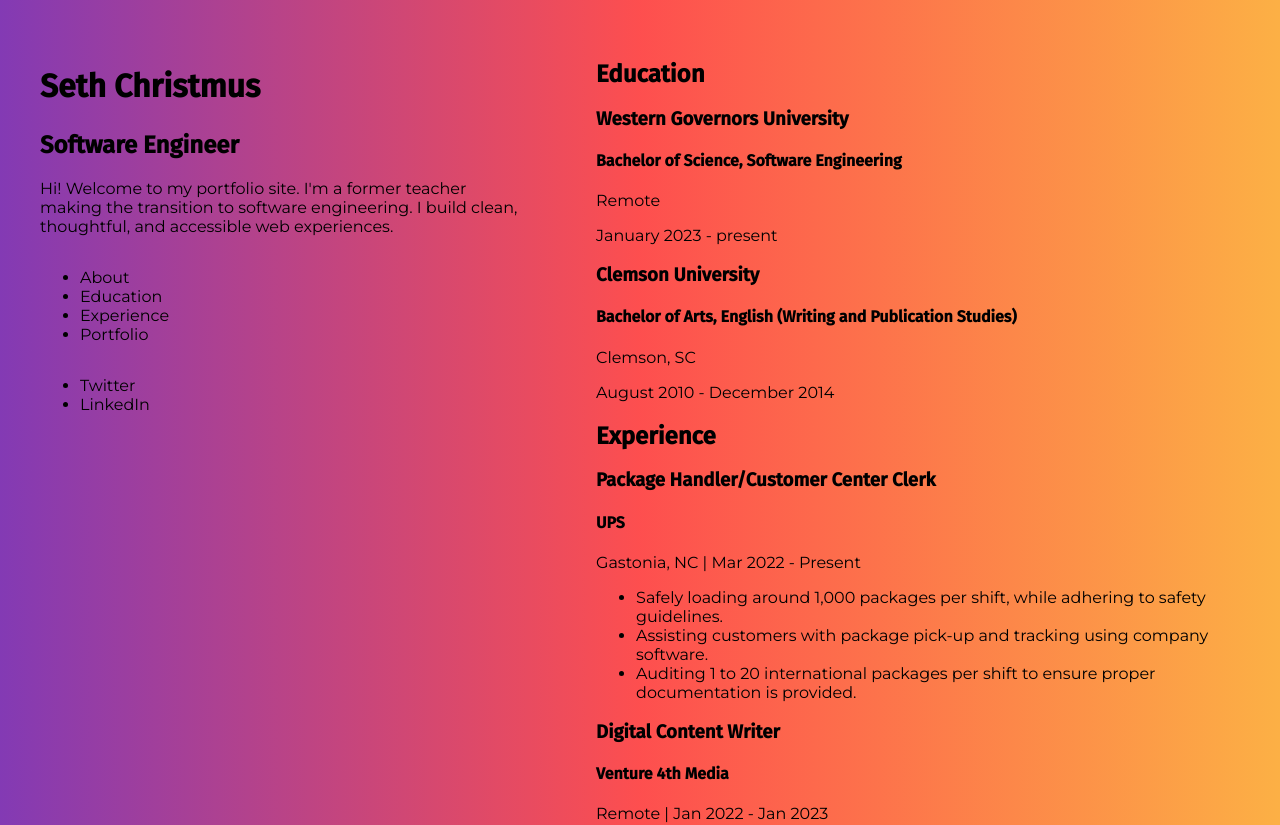
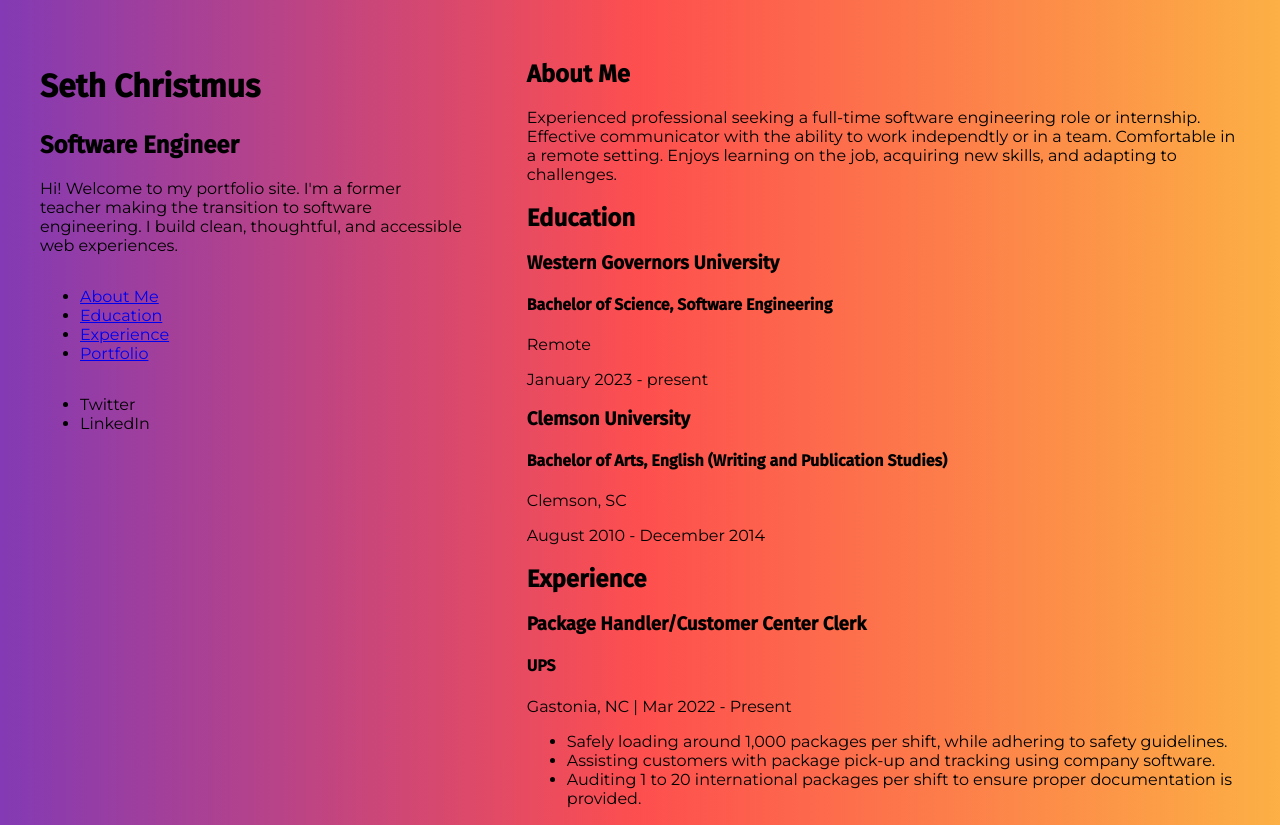
Before and after one commit to groovinflannel/portfolio2024, an Angular app: page / in a window 1280 px wide. Shown: the top 825 px of the page. Built offline with nearby package versions, Linux system fonts and the light colour scheme.

Commit message:
about component added; navigation menu links modified to go to relevant page sections

```diff
--- /dev/null
+++ b/src/app/about/about.component.html
@@ -0,0 +1,8 @@
+<h2 id="about">About Me</h2>
+<section>
+    <p>Experienced professional seeking a full-time software engineering role or
+        internship. Effective communicator with the ability to work independtly or in
+        a team. Comfortable in a remote setting. Enjoys learning on the job, acquiring
+        new skills, and adapting to challenges.
+    </p>
+</section>
--- a/src/app/app.component.html
+++ b/src/app/app.component.html
@@ -3,6 +3,9 @@
     <app-home></app-home>
   </header>
   <main id="content">
+    <section>
+      <app-about></app-about>
+    </section>
     <section>
       <app-education></app-education>
     </section>
--- a/src/app/app.module.ts
+++ b/src/app/app.module.ts
@@ -6,6 +6,7 @@ import { HomeComponent } from './home/home.component';
 import { EducationComponent } from './education/education.component';
 import { ExperienceComponent } from './experience/experience.component';
 import { PortfolioComponent } from './portfolio/portfolio.component';
+import { AboutComponent } from './about/about.component';
 
 @NgModule({
   declarations: [
@@ -13,7 +14,8 @@ import { PortfolioComponent } from './portfolio/portfolio.component';
     HomeComponent,
     EducationComponent,
     ExperienceComponent,
-    PortfolioComponent
+    PortfolioComponent,
+    AboutComponent
   ],
   imports: [
     BrowserModule
--- a/src/app/education/education.component.html
+++ b/src/app/education/education.component.html
@@ -1,4 +1,4 @@
-<h2>Education</h2>
+<h2 id="education">Education</h2>
 <section>
     <h3>Western Governors University</h3>
     <h4>Bachelor of Science, Software Engineering</h4>
--- a/src/app/experience/experience.component.html
+++ b/src/app/experience/experience.component.html
@@ -1,4 +1,4 @@
-<h2>Experience</h2>
+<h2 id="experience">Experience</h2>
 <section>
     <h3>Package Handler/Customer Center Clerk</h3>
     <h4>UPS</h4>
--- a/src/app/home/home.component.html
+++ b/src/app/home/home.component.html
@@ -9,10 +9,10 @@
     </section>
     <nav>
         <ul>
-            <li>About</li>
-            <li>Education</li>
-            <li>Experience</li>
-            <li>Portfolio</li>
+            <li><a href="#about">About Me</a></li>
+            <li><a href="#education">Education</a></li>
+            <li><a href="#experience">Experience</a></li>
+            <li><a href="#portfolio">Portfolio</a></li>
         </ul>
     </nav>
     <section>
--- a/src/app/portfolio/portfolio.component.html
+++ b/src/app/portfolio/portfolio.component.html
@@ -1,4 +1,4 @@
-<h2>Portfolio</h2>
+<h2 id="portfolio">Portfolio</h2>
 <section>
     <h3>Interactive World Map</h3>
     <p>An interactive world map that allows users to click on a country to display information.</p>
```
Also changed, not shown: src/app/about/about.component.ts (added, +10 -0 lines), src/app/about/about.component.css (added), 1 other file (tests, documents, lock files or other folders).
